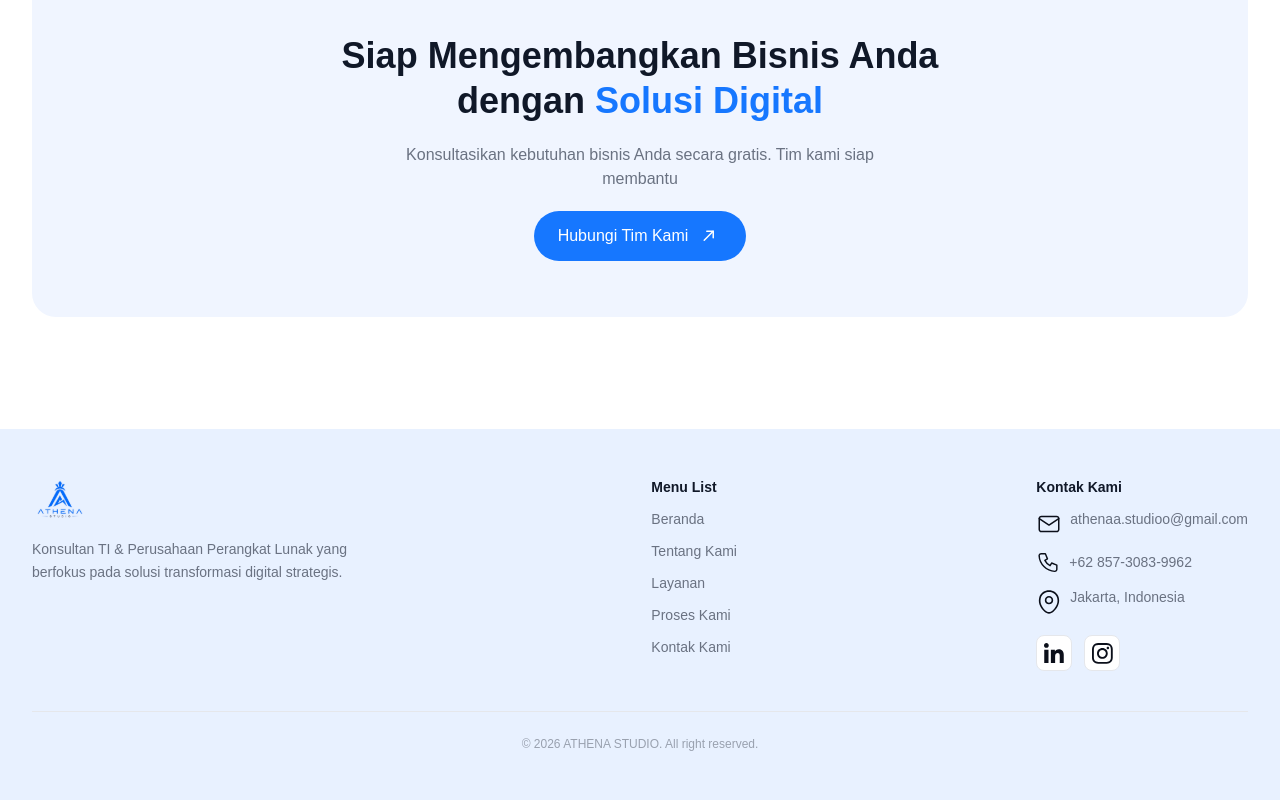
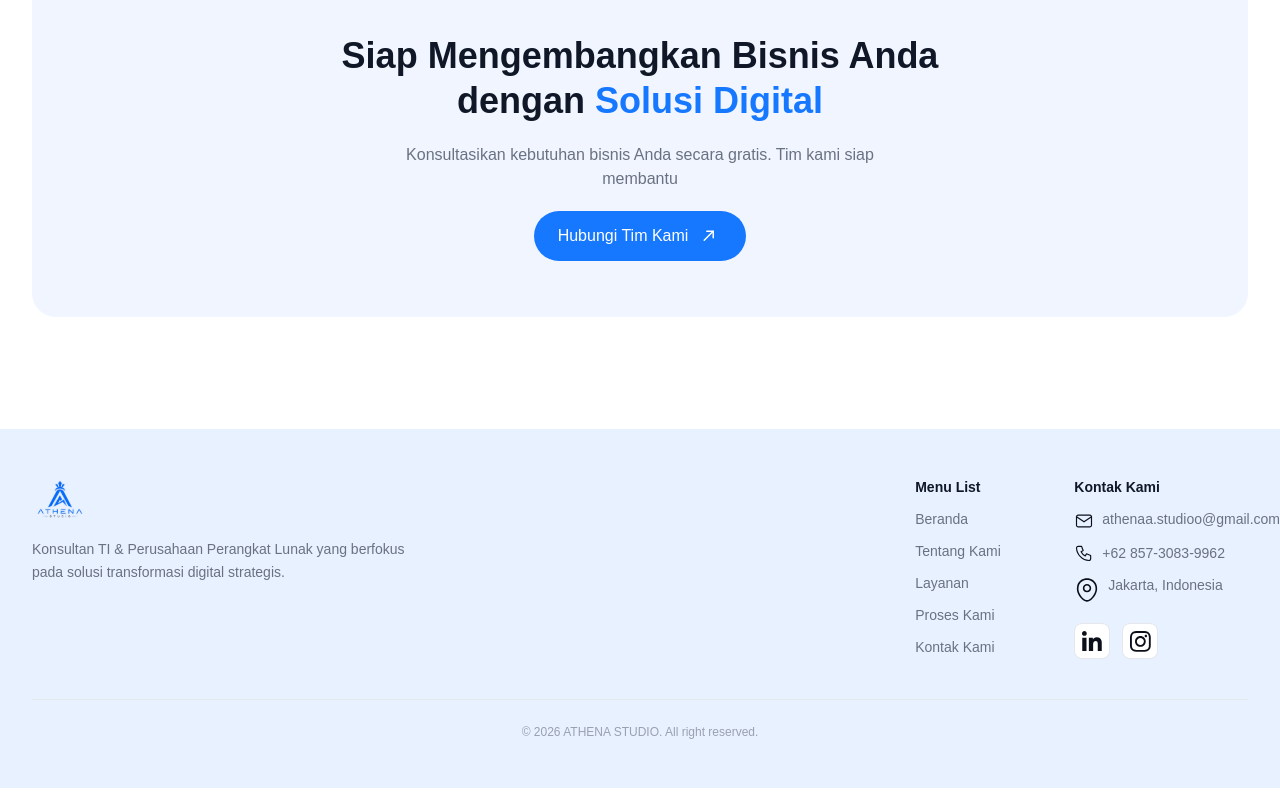
Before and after one commit to Bauagg/athena-studio-profile, a Next.js app: page / in a window 1280 px wide. Shown: the part 2917-3717 px from the top of the page. Built offline with nearby package versions, Linux system fonts and the light colour scheme.

Commit message:
feat: enhance footer component with dynamic navigation and contact links

```diff
--- a/app/component/global/footer.tsx
+++ b/app/component/global/footer.tsx
@@ -1,4 +1,7 @@
+"use client";
+
 import Image from "next/image";
+import { usePathname } from "next/navigation";
 import EmailIcon from "@/app/icons/email-icon";
 import PhoneIcon from "@/app/icons/phone-icon";
 import LocationIcon from "@/app/icons/location-icon";
@@ -15,37 +18,35 @@ const navLinks = [
 ];
 
 const Footer = () => {
+    const pathname = usePathname();
+    const isHome = pathname === "/";
+    const getHref = (anchor: string) => isHome ? anchor : `/${anchor}`;
+
     return (
         <footer id="kontak-kami" className="w-full bg-[#E8F1FF] mt-8">
             <div className="max-w-screen-2xl mx-auto px-4 sm:px-6 md:px-8 py-12">
-                {/* Baris atas: logo + deskripsi (full width di mobile) */}
+
+                {/* Mobile: logo + deskripsi di atas */}
                 <div className="flex flex-col gap-4 max-w-sm mb-8 md:hidden">
-                    <Image
-                        src="/logo-footer-athena.svg"
-                        alt="Athena Studio"
-                        width={56}
-                        height={48}
-                    />
+                    <Image src="/logo-footer-athena.svg" alt="Athena Studio" width={56} height={48} />
                     <p className="text-sm text-gray-500 leading-relaxed" style={{ fontFamily: 'Plus Jakarta Sans, sans-serif' }}>
                         Konsultan TI & Perusahaan Perangkat Lunak yang berfokus pada solusi transformasi digital strategis.
                     </p>
                 </div>
 
-                {/* Mobile: 2 kolom (menu + kontak) | Desktop: 3 kolom */}
-                <div className="grid grid-cols-2 md:flex md:flex-row gap-8 md:gap-16 md:justify-between">
+                {/* Desktop: 2 kolom 70/30 | Mobile: 2 kolom */}
+                <div className="grid grid-cols-2 md:grid-cols-[50%_50%] lg:grid-cols-[70%_30%] gap-8">
 
-                    {/* Logo — hanya desktop */}
-                    <div className="hidden md:flex flex-col gap-4 max-w-xs">
-                        <Image
-                            src="/logo-footer-athena.svg"
-                            alt="Athena Studio"
-                            width={56}
-                            height={48}
-                        />
-                        <p className="text-sm text-gray-500 leading-relaxed" style={{ fontFamily: 'Plus Jakarta Sans, sans-serif' }}>
+                    {/* Kiri — logo + deskripsi (desktop only) */}
+                    <div className="hidden md:flex flex-col gap-4">
+                        <Image src="/logo-footer-athena.svg" alt="Athena Studio" width={56} height={48} />
+                        <p className="text-sm text-gray-500 leading-relaxed max-w-sm" style={{ fontFamily: 'Plus Jakarta Sans, sans-serif' }}>
                             Konsultan TI & Perusahaan Perangkat Lunak yang berfokus pada solusi transformasi digital strategis.
                         </p>
                     </div>
+
+                    {/* Kanan — menu + kontak berdekatan */}
+                    <div className="col-span-2 md:col-span-1 flex flex-row justify-between">
 
                         {/* Kolom menu */}
                         <div className="flex flex-col gap-3">
@@ -53,7 +54,7 @@ const Footer = () => {
                             {navLinks.map((link) => (
                                 <a
                                     key={link.href}
-                                href={link.href}
+                                    href={getHref(link.href)}
                                     className="text-sm text-gray-500 hover:text-[#1677FF] transition-colors"
                                     style={{ fontFamily: 'Plus Jakarta Sans, sans-serif' }}
                                 >
@@ -72,7 +73,7 @@ const Footer = () => {
                                 className="flex items-start gap-2 text-sm text-gray-500 hover:text-[#1677FF] transition-colors"
                                 style={{ fontFamily: 'Plus Jakarta Sans, sans-serif' }}
                             >
-                            <span className="mt-0.5 shrink-0"><EmailIcon width={26} height={26} /></span>
+                                <span className="mt-0.5 shrink-0"><EmailIcon width={20} height={20} /></span>
                                 <span className="break-all">{constantsData.email}</span>
                             </a>
                             <a
@@ -82,7 +83,7 @@ const Footer = () => {
                                 className="flex items-center gap-2 text-sm text-gray-500 hover:text-[#1677FF] transition-colors"
                                 style={{ fontFamily: 'Plus Jakarta Sans, sans-serif' }}
                             >
-                            <span className="shrink-0"><PhoneIcon width={25} height={26} /></span>
+                                <span className="shrink-0"><PhoneIcon width={20} height={20} /></span>
                                 {constantsData.no_telp}
                             </a>
                             <div className="flex items-start gap-2 text-sm text-gray-500" style={{ fontFamily: 'Plus Jakarta Sans, sans-serif' }}>
@@ -113,6 +114,8 @@ const Footer = () => {
 
                     </div>
 
+                </div>
+
                 {/* Copyright */}
                 <div className="mt-10 pt-6 border-t border-gray-200 text-center text-xs text-gray-400" style={{ fontFamily: 'Plus Jakarta Sans, sans-serif' }}>
                     © 2026 ATHENA STUDIO. All right reserved.
```
Lines whose indentation alone changed are shown as unchanged.
